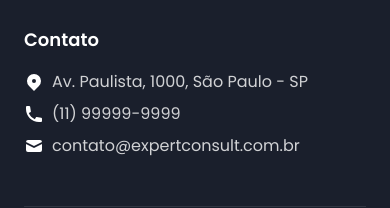
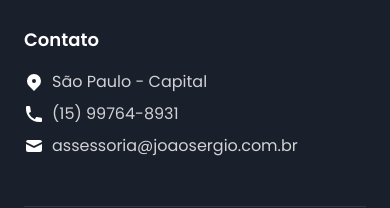
Before and after one commit to joaosergiof/stellar-growth-landing, a React (Vite) app: page /blog in a window 390 px wide. Shown: the part 4654-4862 px from the top of the page. Built offline with nearby package versions, Linux system fonts and the light colour scheme.

Commit message:
Fix: Update contact information
Updated the contact information in the "Contato" section with the provided address, phone number, and email.

```diff
--- a/src/components/ContactSection.tsx
+++ b/src/components/ContactSection.tsx
@@ -114,7 +114,7 @@ const ContactSection = () => {
                   </div>
                   <div>
                     <h4 className="font-medium text-blue">Endereço</h4>
-                    <p className="text-gray-600">São Paulo - SP</p>
+                    <p className="text-gray-600">São Paulo - Capital</p>
                   </div>
                 </div>
               </div>
--- a/src/components/Footer.tsx
+++ b/src/components/Footer.tsx
@@ -64,20 +64,20 @@ const Footer = () => {
                 <svg className="h-5 w-5 mr-2 mt-0.5" fill="currentColor" viewBox="0 0 20 20">
                   <path fillRule="evenodd" d="M5.05 4.05a7 7 0 119.9 9.9L10 18.9l-4.95-4.95a7 7 0 010-9.9zM10 11a2 2 0 100-4 2 2 0 000 4z" clipRule="evenodd" />
                 </svg>
-                <span className="text-white/80">Av. Paulista, 1000, São Paulo - SP</span>
+                <span className="text-white/80">São Paulo - Capital</span>
               </li>
               <li className="flex items-center">
                 <svg className="h-5 w-5 mr-2" fill="currentColor" viewBox="0 0 20 20">
                   <path d="M2 3a1 1 0 011-1h2.153a1 1 0 01.986.836l.74 4.435a1 1 0 01-.54 1.06l-1.548.773a11.037 11.037 0 006.105 6.105l.774-1.548a1 1 0 011.059-.54l4.435.74a1 1 0 01.836.986V17a1 1 0 01-1 1h-2C7.82 18 2 12.18 2 5V3z" />
                 </svg>
-                <span className="text-white/80">(11) 99999-9999</span>
+                <span className="text-white/80">(15) 99764-8931</span>
               </li>
               <li className="flex items-center">
                 <svg className="h-5 w-5 mr-2" fill="currentColor" viewBox="0 0 20 20">
                   <path d="M2.003 5.884L10 9.882l7.997-3.998A2 2 0 0016 4H4a2 2 0 00-1.997 1.884z" />
                   <path d="M18 8.118l-8 4-8-4V14a2 2 0 002 2h12a2 2 0 002-2V8.118z" />
                 </svg>
-                <span className="text-white/80">contato@expertconsult.com.br</span>
+                <span className="text-white/80">assessoria@joaosergio.com.br</span>
               </li>
             </ul>
           </div>
```
